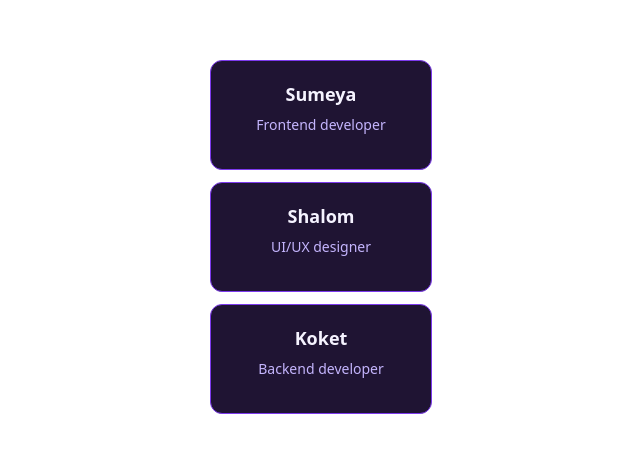
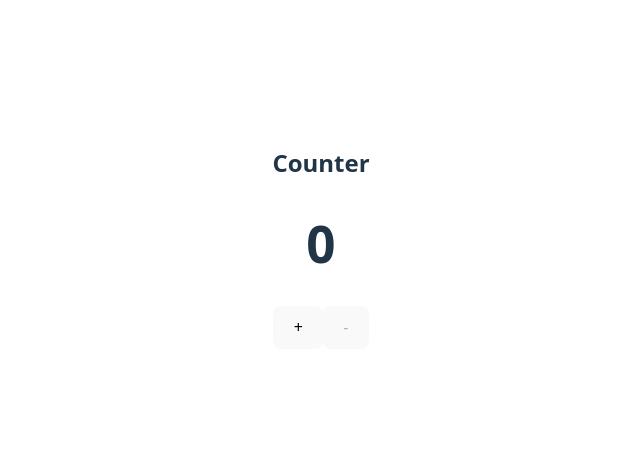
Before and after one commit to Hawi-G/spec-frontend-journey, a Vue app: page / in a window 1280 px wide. Shown: the part 163-616 px from the top of the page, without its empty margins (319-959 px from the left). Built offline with nearby package versions, Linux system fonts and the light colour scheme.

Commit message:
counter app

```diff
--- a/src/App.vue
+++ b/src/App.vue
@@ -1,11 +1,19 @@
 <template>
-  <div class="container">
-    <UserCard name="Sumeya" role="Frontend developer" />
-    <UserCard name="Shalom" role="UI/UX designer" />
-    <UserCard name="Koket" role="Backend developer" />
+  <div>
+    <h2>Counter</h2>
+    <h1>{{ count }}</h1>
+    <button @click="increment">+</button>
+    <button @click="decrement" :disabled="count === 0">-</button>
   </div>
 </template>
 
 <script setup>
-import UserCard from './components/UserCard.vue'
+import { ref } from 'vue'
+const count = ref(0)
+function increment() {
+  count.value++
+}
+function decrement() {
+  count.value--
+}
 </script>
```
